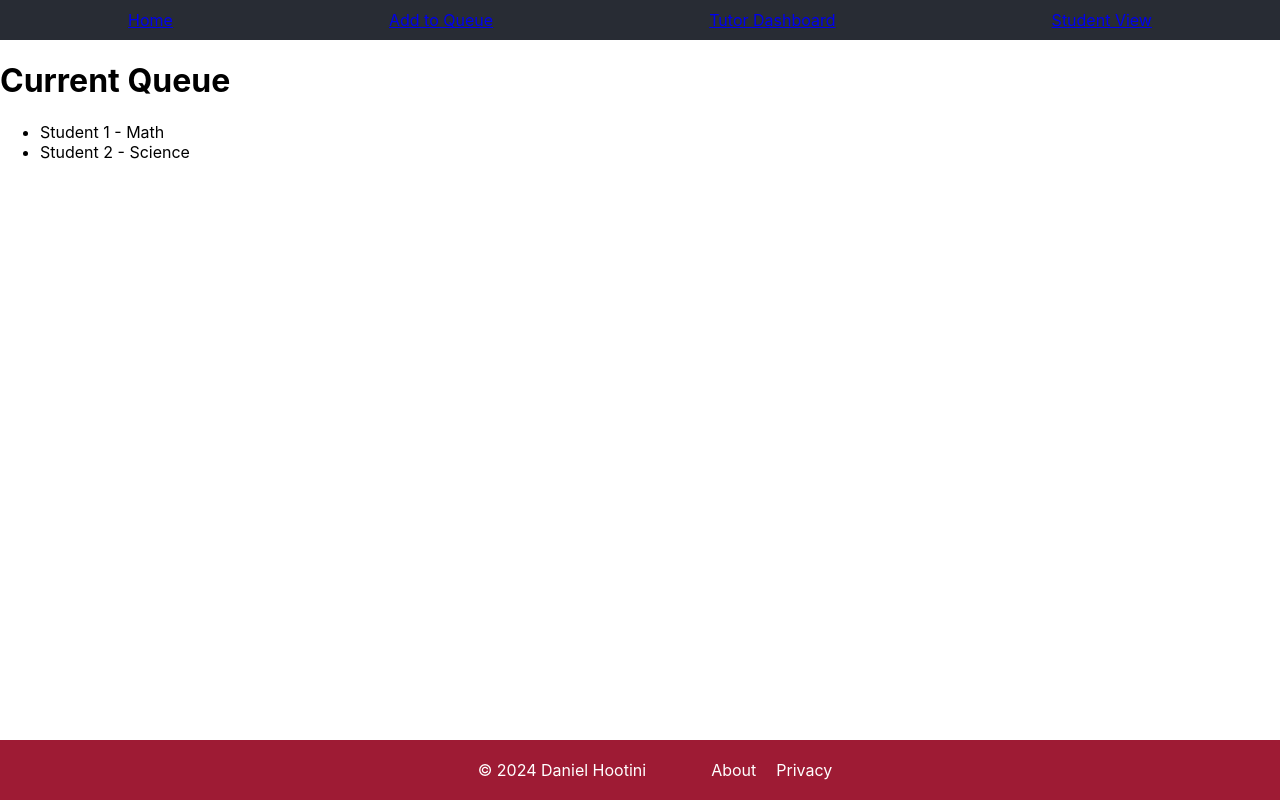
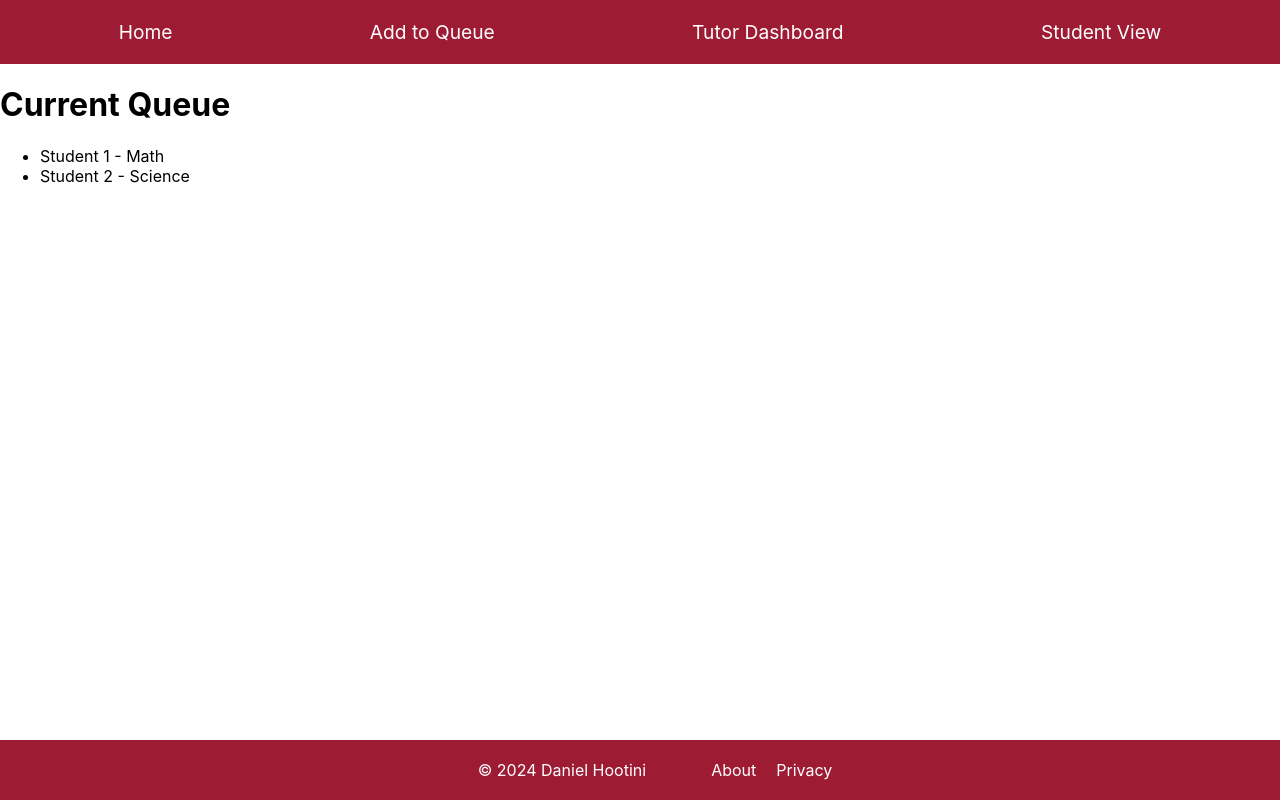
Before and after one commit to DanielH987/tutoring-queue, a React (Create React App) app: page / in a window 1280 px wide. Built offline with nearby package versions, Linux system fonts and the light colour scheme.

Commit message:
style: Update header background color and padding

```diff
--- a/src/styles/Header.css
+++ b/src/styles/Header.css
@@ -1,7 +1,7 @@
 .header {
-  background-color: #282c34;
-  padding: 10px 20px;
-  color: white;
+  background-color: #9E1B34;
+  padding: 20px; /* Increase padding to make the header bigger */
+  color: white; /* Set text color to white */
 }
 
 .nav-list {
@@ -11,3 +11,13 @@
   margin: 0;
   padding: 0;
 }
+
+.nav-list li a {
+  color: white; /* Ensure that link text is also white */
+  text-decoration: none; /* Remove underline from links */
+  font-size: 1.2rem; /* Increase font size for links */
+}
+
+.nav-list li a:hover {
+  text-decoration: underline; /* Add underline on hover for better UX */
+}
```
